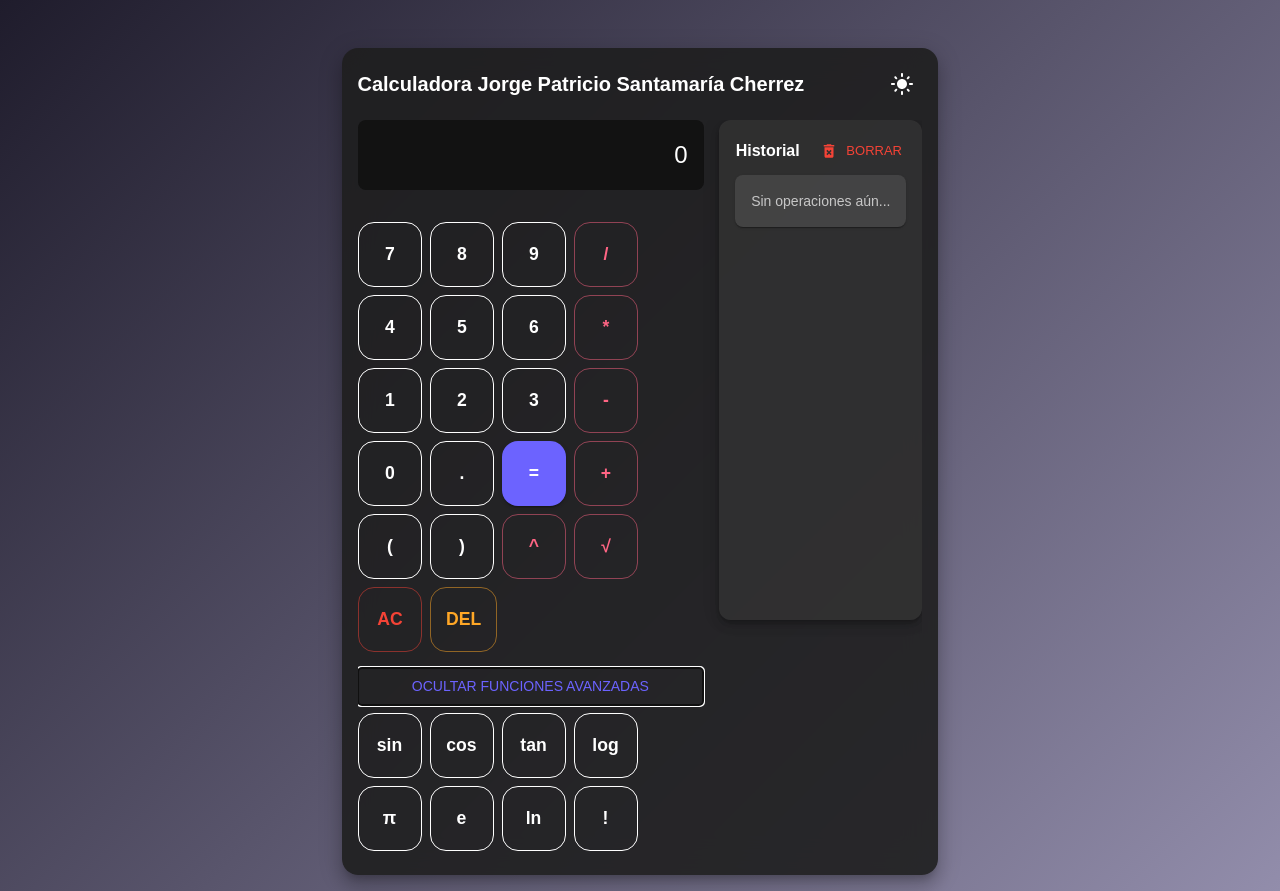
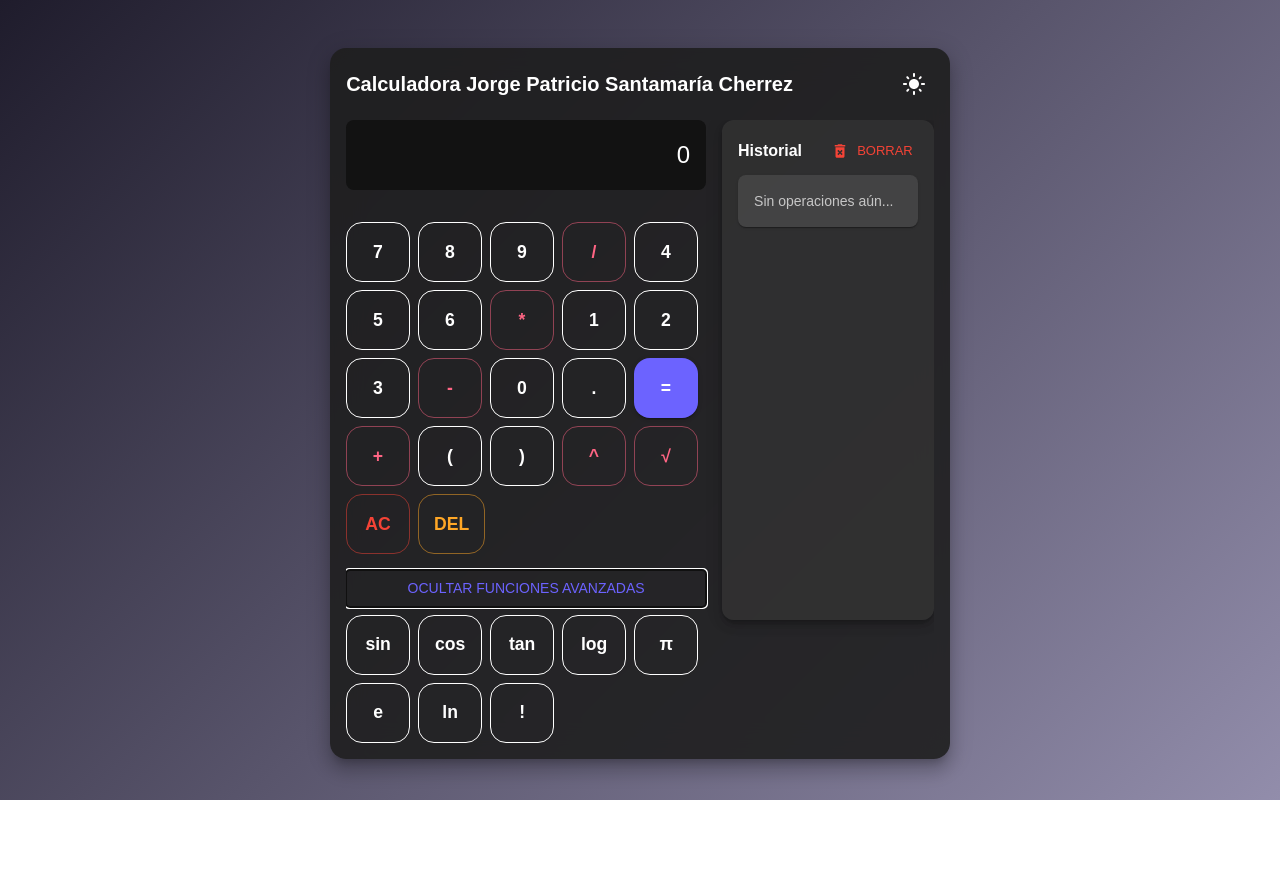
Before and after one commit to Patogol35/Calculadora, a React (Vite) app: page / in a window 1280 px wide. Both pictures are taken after a click on the button "FUNCIONES AVANZADAS". After the commit the page ends 800 px from the top, so only its background shows below. Built offline with nearby package versions, Linux system fonts and the light colour scheme.

Commit message:
Update Keypad.jsx

```diff
--- a/src/components/Keypad.jsx
+++ b/src/components/Keypad.jsx
@@ -1,4 +1,4 @@
-import { Grid, Button, Collapse } from "@mui/material";
+import { Grid, Button, Collapse, Box } from "@mui/material";
 import { motion } from "framer-motion";
 import { useState, memo } from "react";
 
@@ -33,7 +33,7 @@ const KeyButton = memo(({ btn, handleClick }) => {
         color={getColor(btn)}
         onClick={() => handleClick(btn)}
         sx={{
-          height: 65,
+          height: 60,
           borderRadius: "16px",
           fontWeight: "bold",
           fontSize: "1.1rem",
@@ -50,42 +50,50 @@ export default function Keypad({ handleClick }) {
   const [showAdvanced, setShowAdvanced] = useState(false);
 
   return (
-    <>
-      {/* Renderizamos FILA POR FILA para que nunca se rompa */}
-      {basicButtons.map((row, rowIndex) => (
-        <Grid container spacing={1} key={rowIndex} sx={{ mb: 1 }}>
-          {row.map((btn, i) => (
+    <Box
+      sx={{
+        width: "100%",
+        maxWidth: 360,        // 🔥 FIX real: keypad siempre del mismo tamaño
+        mx: "auto",           // 🔥 Centrado siempre
+      }}
+    >
+      {/* Grid de botones centrado */}
+      <Grid
+        container
+        spacing={1}
+        columns={4}            // 🔥 Fuerza siempre 4 columnas reales
+      >
+        {basicButtons.flat().map((btn, i) => (
           <Grid
             item
-              xs={btn === "=" ? 6 : row.length === 2 ? 6 : 3}
+            xs={btn === "=" ? 2 : 1}   // 1 columna normal, "=" ocupa 2
             key={i}
           >
             <KeyButton btn={btn} handleClick={handleClick} />
           </Grid>
         ))}
       </Grid>
-      ))}
 
+      {/* Botón más avanzado */}
       <Button
         fullWidth
         variant="text"
-        sx={{ mt: 1 }}
+        sx={{ mt: 2 }}
         onClick={() => setShowAdvanced(!showAdvanced)}
       >
         {showAdvanced ? "Ocultar funciones avanzadas" : "Funciones avanzadas"}
       </Button>
 
+      {/* Avanzados */}
       <Collapse in={showAdvanced} sx={{ mt: 1 }}>
-        {advancedButtons.map((row, rowIndex) => (
-          <Grid container spacing={1} key={rowIndex} sx={{ mb: 1 }}>
-            {row.map((btn, i) => (
-              <Grid item xs={3} key={i}>
+        <Grid container spacing={1} columns={4}>
+          {advancedButtons.flat().map((btn, i) => (
+            <Grid item xs={1} key={i}>
               <KeyButton btn={btn} handleClick={handleClick} />
             </Grid>
           ))}
         </Grid>
-        ))}
       </Collapse>
-    </>
+    </Box>
   );
 }
```
Lines whose indentation alone changed are shown as unchanged.
